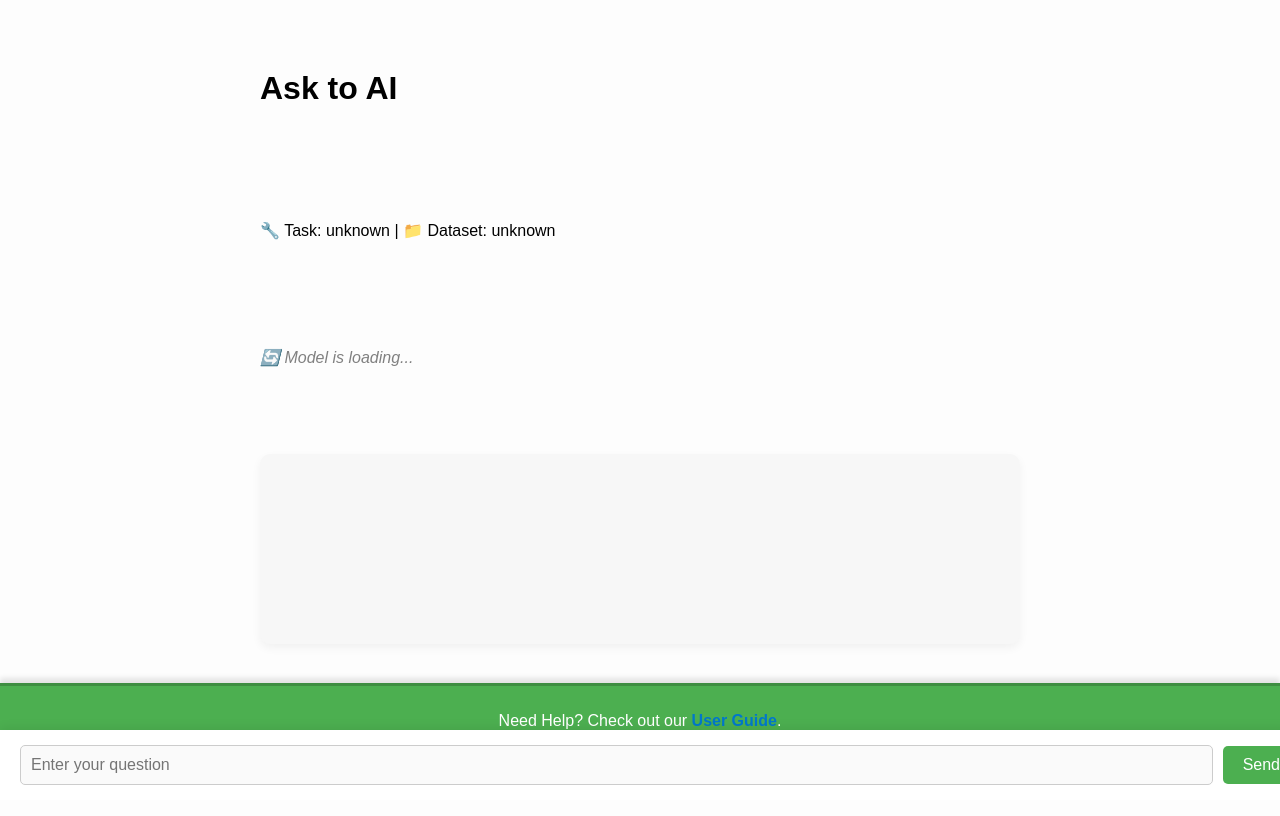
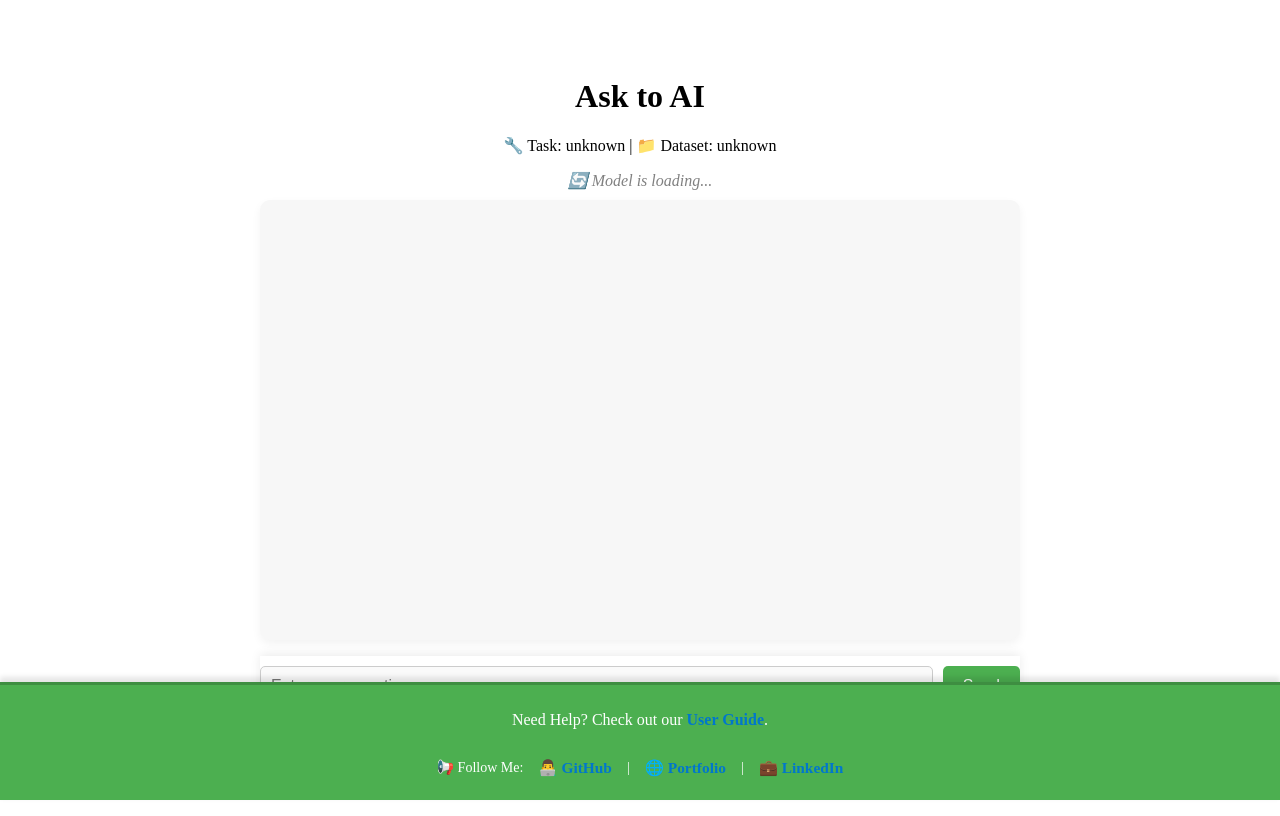
Before and after one commit to legyul/ML_web_app, a Flask app: page /chat in a window 1280 px wide. Before the commit the page ends 785 px from the top, so only its background shows below. Run offline with Flask 2, Linux system fonts and the light colour scheme; data that the repository does not hold is empty.

Commit message:
Edit css

```diff
--- a/static/styles.css
+++ b/static/styles.css
@@ -1,11 +1,7 @@
-html, body {
-    height: auto;
-    margin: 0;
-    padding: 0;
-    box-sizing: border-box;
+body {
+    text-align: center; /* Center align the content */
+    padding: auto;
     overflow-y: auto;
-    background-color: #fdfdfd;
-    font-family: sans-serif;
 }
 
 h1 {
@@ -172,20 +168,17 @@
     max-width: 800px;
     margin: 0 auto;
     padding: 20px;
-    display: flex;
+    display: block;
     flex-direction: column;
-    justify-content: space-between;
     box-sizing: border-box;
     min-height: 100vh;
-    padding-bottom: 140px;
 }
 
 .chat-box {
-    flex: 0 1 60 vh;
     background: #f7f7f7;
     border-radius: 10px;
     padding: 20px;
-    min-height: 150px;
+    min-height: 400px;
     overflow-y: auto;
     margin-bottom: 1rem;
     box-shadow: 0 4px 10px rgba(0, 0, 0, 0.05);
@@ -217,18 +210,11 @@
 }
 
 .input-row {
-    position: fixed;
-    bottom: 0;
-    left: 0;
-    width: 100%;
-    background-color: #fff;
-    padding: 15px 20px;
+    padding: 10px 0;
     box-shadow: 0 -2px 10px rgba(0,0,0,0.08);
     display: flex;
     justify-content: center;
     gap: 10px;
-    align-items: center;
-    z-index: 1000;
 }
 
 .input-row input {
```
